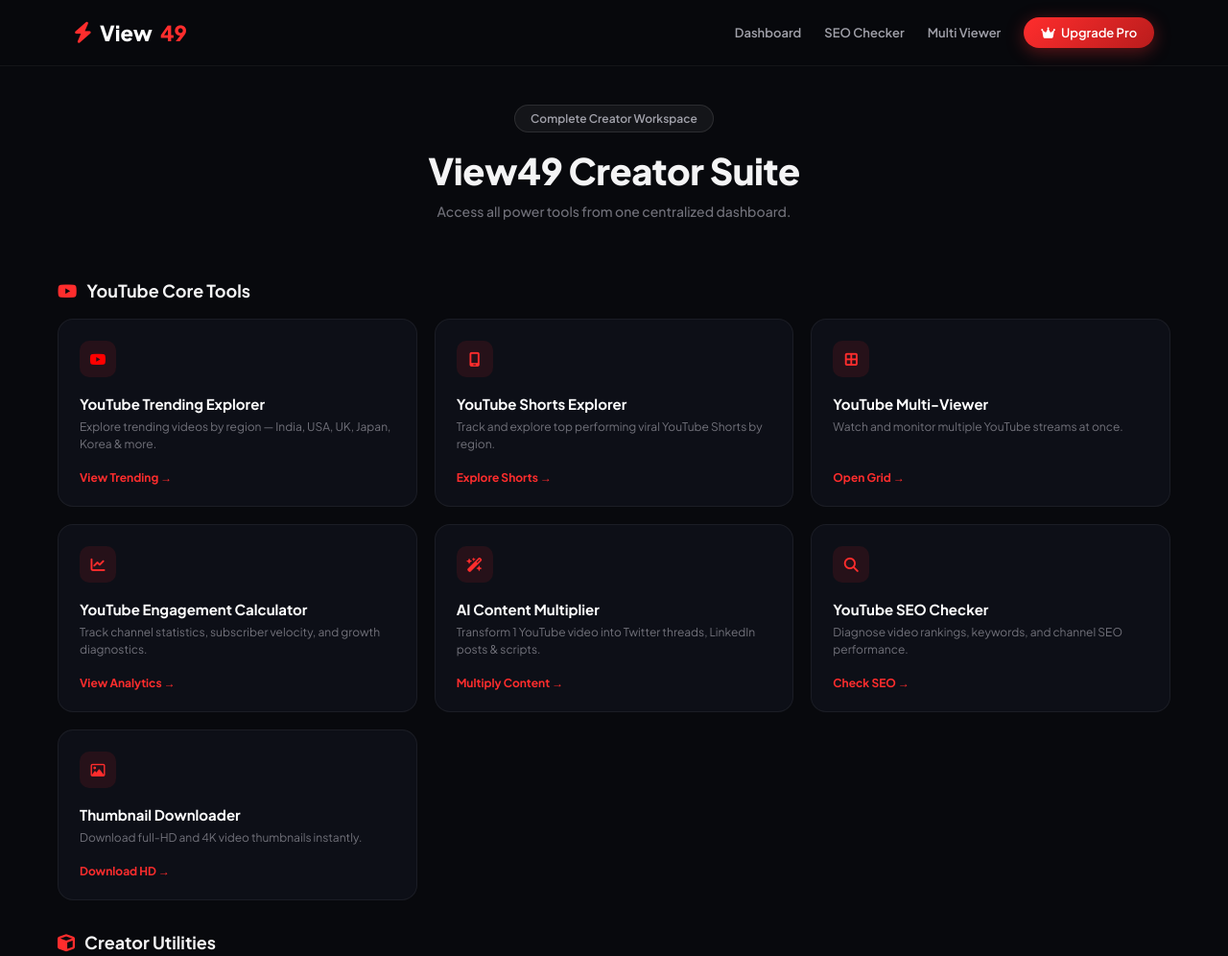
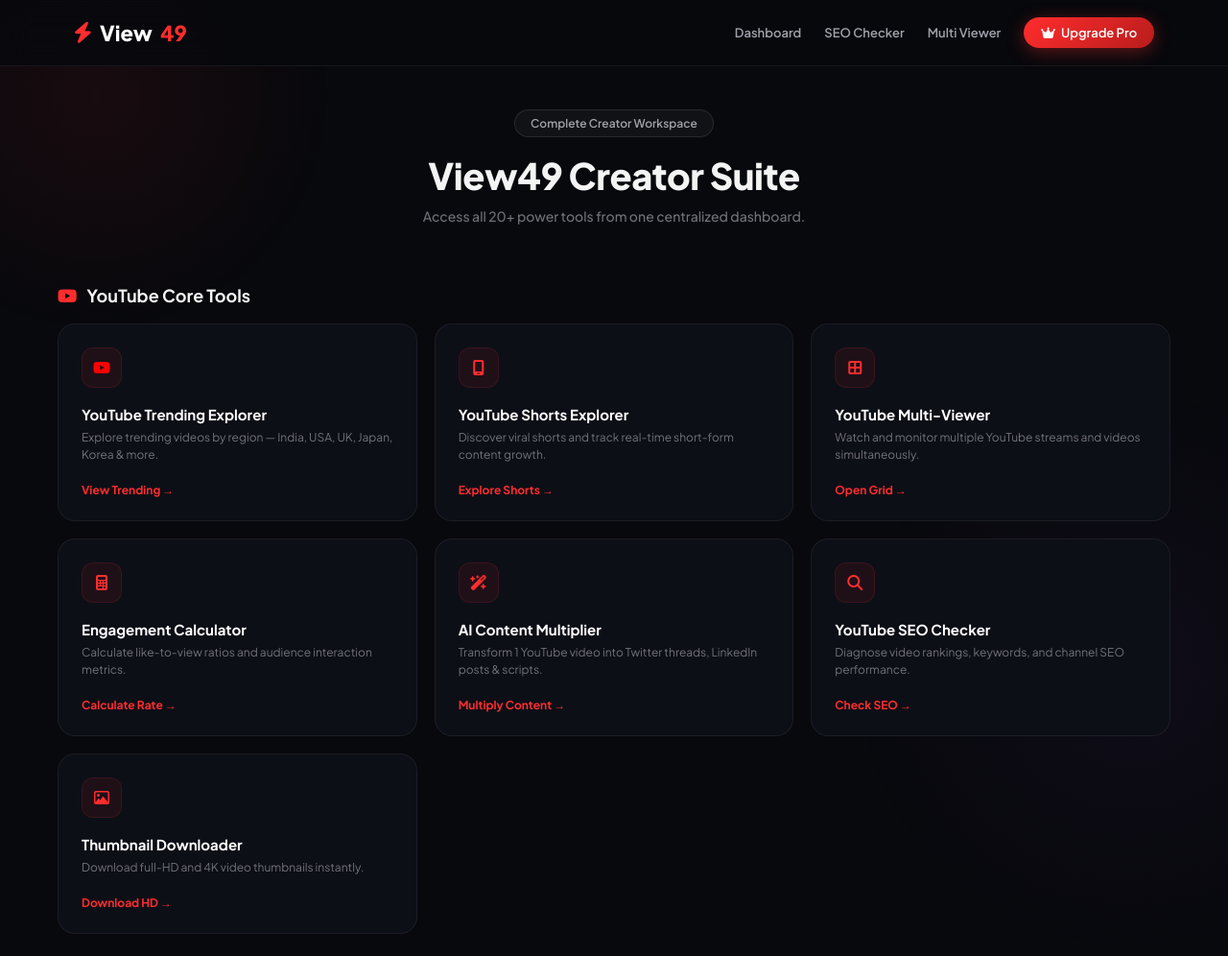
Before and after one commit to view49/view49, a plain HTML site: page index.html in a window 1280 px wide. Shown: the top 996 px of the page at 96% size. Drawn offline with Linux system fonts and the light colour scheme.

Commit message:
Update index.html

```diff
--- a/index.html
+++ b/index.html
@@ -16,7 +16,12 @@
       min-height: 100vh;
       display: flex;
       flex-direction: column;
+      overflow-x: hidden;
     }
+
+    /* Ambient Background Glows */
+    body::before { content: ''; position: fixed; top: -150px; left: -150px; width: 500px; height: 500px; background: radial-gradient(circle, rgba(255,45,45,0.07) 0%, transparent 70%); z-index: 0; pointer-events: none; }
+    body::after { content: ''; position: fixed; bottom: -200px; right: -200px; width: 600px; height: 600px; background: radial-gradient(circle, rgba(168,85,247,0.05) 0%, transparent 70%); z-index: 0; pointer-events: none; }
 
     /* Navbar */
     .navbar {
@@ -24,12 +29,12 @@
       justify-content: space-between;
       align-items: center;
       padding: 18px 6%;
-      background: rgba(8, 9, 13, 0.8);
-      backdrop-filter: blur(12px);
+      background: rgba(8, 9, 13, 0.85);
+      backdrop-filter: blur(16px);
       position: sticky;
       top: 0;
       z-index: 100;
-      border-bottom: 1px solid rgba(255, 255, 255, 0.05);
+      border-bottom: 1px solid rgba(255, 255, 255, 0.06);
     }
 
     .logo {
@@ -70,19 +75,26 @@
       align-items: center;
       gap: 6px;
       box-shadow: 0 4px 18px rgba(255, 45, 45, 0.35);
+      transition: transform 0.2s, box-shadow 0.2s;
+    }
+    .btn-upgrade:hover {
+      transform: translateY(-2px);
+      box-shadow: 0 6px 22px rgba(255, 45, 45, 0.5);
     }
 
     /* Hero Header */
     .hero-section {
       text-align: center;
-      padding: 40px 20px 30px;
+      padding: 45px 20px 30px;
       display: flex;
       flex-direction: column;
       align-items: center;
+      position: relative;
+      z-index: 1;
     }
 
     .pill-badge {
-      background: rgba(255, 255, 255, 0.05);
+      background: rgba(255, 255, 255, 0.04);
       border: 1px solid rgba(255, 255, 255, 0.1);
       color: #a1a1aa;
       padding: 6px 16px;
@@ -111,6 +123,8 @@
       margin: 0 auto;
       padding: 0 20px 60px;
       width: 100%;
+      position: relative;
+      z-index: 1;
     }
 
     .section-title {
@@ -139,46 +153,82 @@
       .tools-grid { grid-template-columns: 1fr; }
     }
 
-    /* Cards Links Styling */
+    /* Cards Links Styling (Redesigned for Premium Smooth Hover Feel) */
     .tool-card {
       background: #0d0f17;
       border: 1px solid rgba(255, 255, 255, 0.06);
-      border-radius: 16px;
-      padding: 22px;
+      border-radius: 18px;
+      padding: 24px;
       display: flex;
       flex-direction: column;
-      transition: all 0.25s ease;
       text-decoration: none;
       color: inherit;
+      position: relative;
+      overflow: hidden;
+      transform: translateY(0);
+      transition: all 0.35s cubic-bezier(0.16, 1, 0.3, 1);
+    }
+
+    /* Subtle top light reflection line inside cards */
+    .tool-card::before {
+      content: '';
+      position: absolute;
+      top: 0; left: 0; right: 0;
+      height: 1px;
+      background: linear-gradient(90deg, transparent, rgba(255,255,255,0.15), transparent);
+      opacity: 0;
+      transition: opacity 0.3s ease;
     }
 
     .tool-card:hover {
-      border-color: rgba(255, 255, 255, 0.18);
-      transform: translateY(-3px);
-      box-shadow: 0 12px 30px rgba(0,0,0,0.5);
+      border-color: rgba(255, 45, 45, 0.35);
+      background: linear-gradient(145deg, #121522 0%, #0d0f17 100%);
+      transform: translateY(-6px) scale(1.01);
+      box-shadow: 0 20px 40px -10px rgba(0, 0, 0, 0.7), 0 0 20px rgba(255, 45, 45, 0.08);
+    }
+
+    .tool-card:hover::before {
+      opacity: 1;
     }
 
     .tool-card.pro-card {
-      border-color: rgba(234, 179, 8, 0.3);
+      border-color: rgba(234, 179, 8, 0.25);
       background: linear-gradient(180deg, rgba(234, 179, 8, 0.03) 0%, #0d0f17 100%);
+    }
+    .tool-card.pro-card:hover {
+      border-color: rgba(234, 179, 8, 0.6);
+      box-shadow: 0 20px 40px -10px rgba(0, 0, 0, 0.7), 0 0 25px rgba(234, 179, 8, 0.12);
     }
 
     .icon-box {
-      width: 38px;
-      height: 38px;
-      background: rgba(255, 45, 45, 0.1);
-      border-radius: 10px;
+      width: 42px;
+      height: 42px;
+      background: rgba(255, 45, 45, 0.08);
+      border: 1px solid rgba(255, 45, 45, 0.12);
+      border-radius: 12px;
       display: flex;
       align-items: center;
       justify-content: center;
       color: #ff2d2d;
-      font-size: 15px;
+      font-size: 16px;
       margin-bottom: 18px;
+      transition: transform 0.3s cubic-bezier(0.16, 1, 0.3, 1), background 0.3s;
+    }
+
+    .tool-card:hover .icon-box {
+      transform: scale(1.1) rotate(-4deg);
+      background: rgba(255, 45, 45, 0.15);
+      border-color: rgba(255, 45, 45, 0.3);
     }
 
     .pro-card .icon-box {
-      background: rgba(234, 179, 8, 0.1);
+      background: rgba(234, 179, 8, 0.08);
+      border-color: rgba(234, 179, 8, 0.15);
       color: #eab308;
+    }
+    .pro-card:hover .icon-box {
+      background: rgba(234, 179, 8, 0.18);
+      border-color: rgba(234, 179, 8, 0.35);
     }
 
     .tool-title {
@@ -186,14 +236,27 @@
       font-weight: 700;
       margin-bottom: 6px;
       color: #fff;
+      transition: color 0.2s;
+    }
+
+    .tool-card:hover .tool-title {
+      color: #ff4d4d;
+    }
+    .pro-card:hover .tool-title {
+      color: #facc15;
     }
 
     .tool-desc {
       font-size: 12px;
       color: #71717a;
       line-height: 1.5;
-      margin-bottom: 18px;
+      margin-bottom: 20px;
       flex: 1;
+      transition: color 0.2s;
+    }
+
+    .tool-card:hover .tool-desc {
+      color: #94a3b8;
     }
 
     .tool-link {
@@ -203,6 +266,11 @@
       display: flex;
       align-items: center;
       gap: 6px;
+      transition: gap 0.2s ease;
+    }
+
+    .tool-card:hover .tool-link {
+      gap: 10px;
     }
 
     .pro-card .tool-link { color: #eab308; }
@@ -214,6 +282,8 @@
       font-size: 12px;
       border-top: 1px solid rgba(255, 255, 255, 0.04);
       margin-top: auto;
+      position: relative;
+      z-index: 1;
     }
   </style>
 </head>
@@ -234,7 +304,7 @@
   <header class="hero-section">
     <div class="pill-badge">Complete Creator Workspace</div>
     <h1 class="hero-title">View49 Creator Suite</h1>
-    <p class="hero-subtitle">Access all power tools from one centralized dashboard.</p>
+    <p class="hero-subtitle">Access all 20+ power tools from one centralized dashboard.</p>
   </header>
 
   <main class="dashboard-container">
@@ -253,28 +323,28 @@
         <div class="tool-link">View Trending &rarr;</div>
       </a>
 
-      <!-- 2. youtube-shorts -->
+      <!-- 2. YouTube Shorts Explorer -->
       <a href="youtube-shorts.html" class="tool-card">
-        <div class="icon-box"><i class="fa-solid fa-mobile-screen" style="color:var(--purple);"></i></div>
+        <div class="icon-box"><i class="fa-solid fa-mobile-screen"></i></div>
         <div class="tool-title">YouTube Shorts Explorer</div>
-        <div class="tool-desc">Track and explore top performing viral YouTube Shorts by region.</div>
+        <div class="tool-desc">Discover viral shorts and track real-time short-form content growth.</div>
         <div class="tool-link">Explore Shorts &rarr;</div>
       </a>
 
-      <!-- 3. youtube multi viewer -->
+      <!-- 3. YouTube Multi-Viewer -->
       <a href="youtube-multi-viewer.html" class="tool-card">
         <div class="icon-box"><i class="fa-solid fa-border-all"></i></div>
         <div class="tool-title">YouTube Multi-Viewer</div>
-        <div class="tool-desc">Watch and monitor multiple YouTube streams at once.</div>
+        <div class="tool-desc">Watch and monitor multiple YouTube streams and videos simultaneously.</div>
         <div class="tool-link">Open Grid &rarr;</div>
       </a>
 
-      <!-- 4. YouTube Analytics & Revenue Studio -->
-      <a href="analytics-studio.html" class="tool-card">
-        <div class="icon-box"><i class="fa-solid fa-chart-line"></i></div>
-        <div class="tool-title">YouTube Engagement Calculator</div>
-        <div class="tool-desc">Track channel statistics, subscriber velocity, and growth diagnostics.</div>
-        <div class="tool-link">View Analytics &rarr;</div>
+      <!-- 4. Engagement Calculator -->
+      <a href="engagement-calculator.html" class="tool-card">
+        <div class="icon-box"><i class="fa-solid fa-calculator"></i></div>
+        <div class="tool-title">Engagement Calculator</div>
+        <div class="tool-desc">Calculate like-to-view ratios and audience interaction metrics.</div>
+        <div class="tool-link">Calculate Rate &rarr;</div>
       </a>
 
       <!-- 5. AI Content Multiplier -->
@@ -285,7 +355,7 @@
         <div class="tool-link">Multiply Content &rarr;</div>
       </a>
 
-      <!-- 6. youtube sec checker -->
+      <!-- 6. YouTube SEO Checker -->
       <a href="youtube-seo-checker.html" class="tool-card">
         <div class="icon-box"><i class="fa-solid fa-magnifying-glass"></i></div>
         <div class="tool-title">YouTube SEO Checker</div>
@@ -323,6 +393,13 @@
         <div class="tool-link">Shorten Link &rarr;</div>
       </a>
 
+      <a href="analytics-studio.html" class="tool-card">
+        <div class="icon-box"><i class="fa-solid fa-chart-line"></i></div>
+        <div class="tool-title">Analytics Studio</div>
+        <div class="tool-desc">Track channel statistics, subscriber velocity, and growth diagnostics.</div>
+        <div class="tool-link">View Analytics &rarr;</div>
+      </a>
+
       <a href="shorts-auto-cutter.html" class="tool-card">
         <div class="icon-box"><i class="fa-solid fa-film"></i></div>
         <div class="tool-title">Shorts Auto-Cutter</div>
@@ -349,13 +426,6 @@
         <div class="tool-title">Content Idea Generator</div>
         <div class="tool-desc">Generate viral video topics tailored to your channel.</div>
         <div class="tool-link">Generate Ideas &rarr;</div>
-      </a>
-
-      <a href="engagement-calculator.html" class="tool-card">
-        <div class="icon-box"><i class="fa-solid fa-calculator"></i></div>
-        <div class="tool-title">Engagement Calculator</div>
-        <div class="tool-desc">Calculate like-to-view ratios and audience interaction metrics.</div>
-        <div class="tool-link">Calculate Rate &rarr;</div>
       </a>
 
       <a href="screenshot-editor.html" class="tool-card">
@@ -389,7 +459,7 @@
       <a href="upi-qr.html" class="tool-card">
         <div class="icon-box"><i class="fa-solid fa-qrcode"></i></div>
         <div class="tool-title">UPI QR Generator</div>
-        <div class="tool-desc">Payment QR codes for creator support.</div>
+        <div class="tool-desc">Generate payment QR codes for creator support.</div>
         <div class="tool-link">Get QR &rarr;</div>
       </a>
 
```
